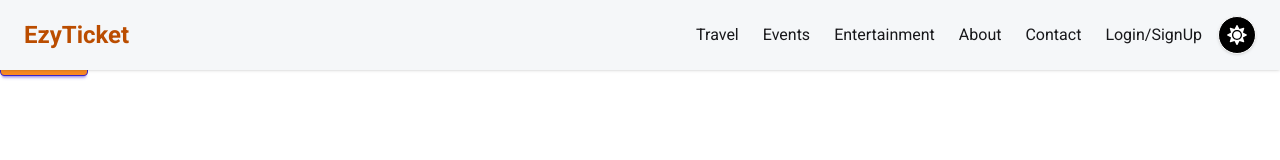
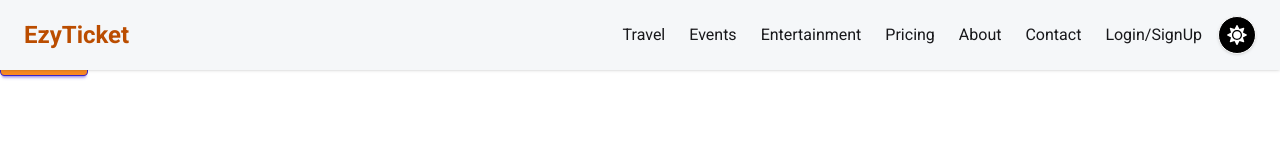
Before and after one commit to mazharul90007/ezyTicket-client, a React (Vite) app: page / in a window 1280 px wide. Shown: the top 160 px of the page. Built offline with nearby package versions, Linux system fonts and the light colour scheme; no server answers.

Commit message:
price banner created

```diff
--- /dev/null
+++ b/src/Pages/Pricing/Pricing.jsx
@@ -0,0 +1,10 @@
+import PricingBanner from "./PricingComponents/PricingBanner";
+const Pricing = () => {
+    return (
+        <div>
+            <PricingBanner></PricingBanner>
+        </div>
+    );
+};
+
+export default Pricing;
--- /dev/null
+++ b/src/Pages/Pricing/PricingComponents/PricingBanner.jsx
@@ -0,0 +1,11 @@
+
+
+const PricingBanner = () => {
+    return (
+        <div>
+            <p>Hello</p>
+        </div>
+    );
+};
+
+export default PricingBanner;
--- a/src/Routes/Route.jsx
+++ b/src/Routes/Route.jsx
@@ -9,6 +9,7 @@ import Error from "../Pages/Error/Error";
 import LoginPage from "../Pages/Authentication/LoginPage";
 import RegisterPage from "../Pages/Authentication/RegisterPage";
 import EventDetails from "./../Pages/Events/EventDetails/EventDetails";
+import Pricing from "../Pages/Pricing/Pricing";
 
 const Route = createBrowserRouter([
   {
@@ -48,6 +49,10 @@ const Route = createBrowserRouter([
         path: "/entertainment",
         element: <Entertainment></Entertainment>,
       },
+      {
+        path: '/pricing',
+        element: <Pricing></Pricing>
+      }
     ],
   },
 ]);
--- a/src/Shared/Navbar/Navbar.jsx
+++ b/src/Shared/Navbar/Navbar.jsx
@@ -19,6 +19,9 @@ const Navbar = () => {
             </Link>
             <Link to="/entertainment" className="flex items-center gap-2 hover:text-primary">
                 Entertainment
+            </Link>
+            <Link to="/pricing" className="flex items-center gap-2 hover:text-primary">
+                Pricing
             </Link>
             <Link to="/about" className="flex items-center gap-2 hover:text-primary">
                 About
```
